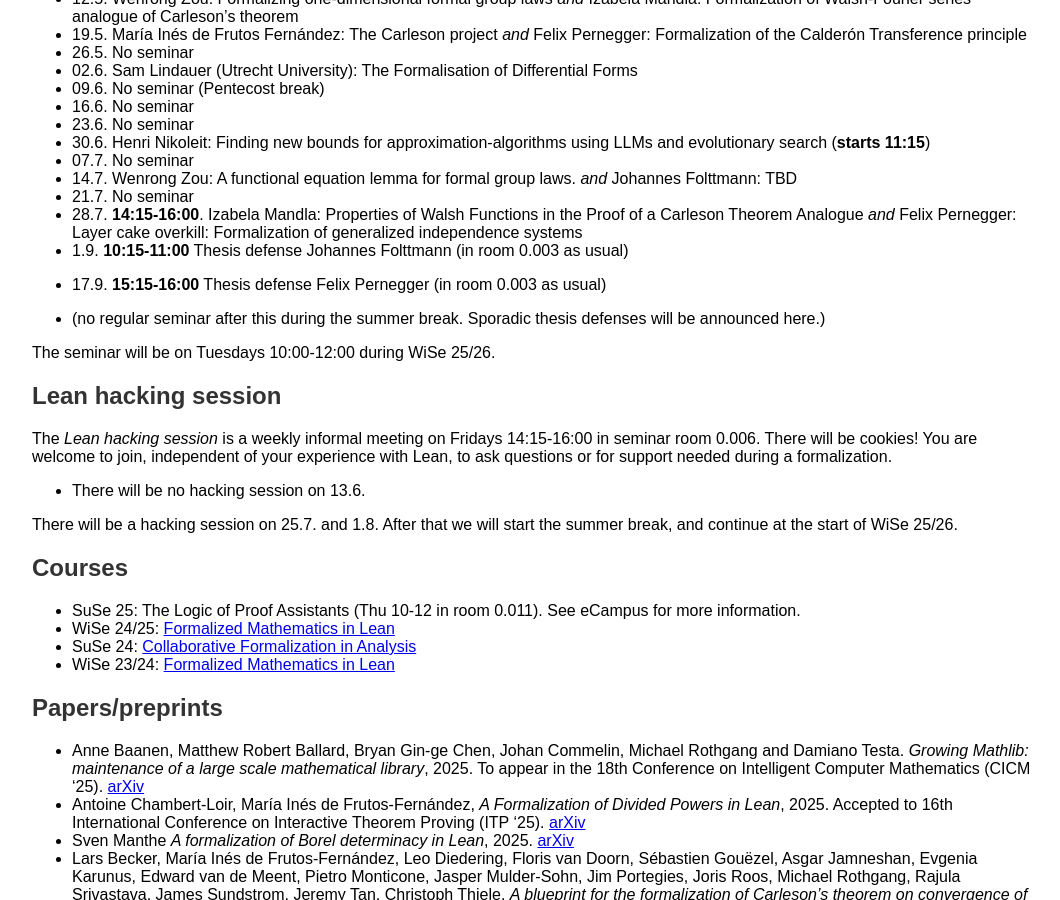
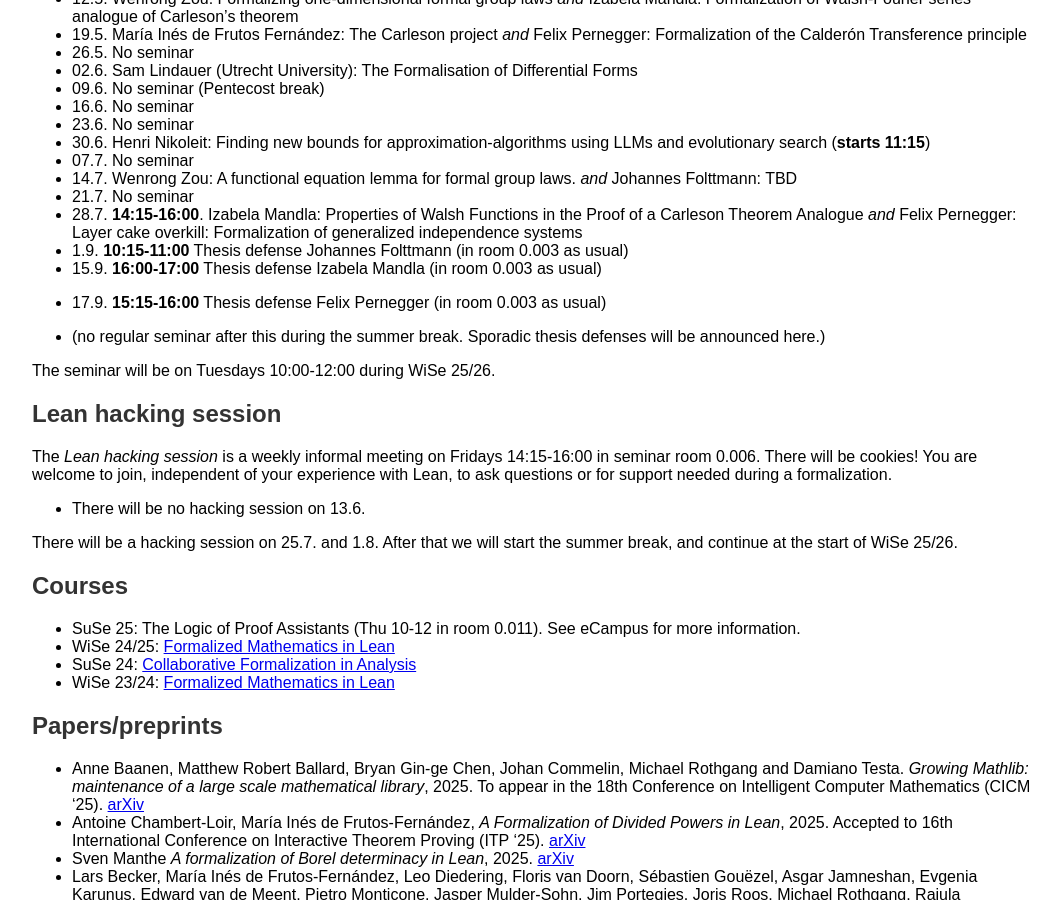
Before and after one commit to fpvandoorn/fpvandoorn.github.io, a Jekyll site: the page built from formalized-mathematics.md, in a window 1280 px wide and 900 px high, scrolled down 904 px. Shown: the whole window, without its empty margins (108-1168 px from the left). Built offline with Jekyll 4.4.1, drawn with Linux system fonts in a browser that asks for light colours; our own code applies the rules of GitHub Pages for plain Markdown files.

Commit message:
Izabela thesis defense

```diff
--- a/formalized-mathematics.md
+++ b/formalized-mathematics.md
@@ -60,6 +60,7 @@ Schedule:
 * 21.7. No seminar
 * 28.7. **14:15-16:00**. Izabela Mandla: Properties of Walsh Functions in the Proof of a Carleson Theorem Analogue *and* Felix Pernegger: Layer cake overkill: Formalization of generalized independence systems
 * 1.9. **10:15-11:00** Thesis defense Johannes Folttmann (in room 0.003 as usual)  <!-- second supervisor: Philipp -->
+* 15.9. **16:00-17:00** Thesis defense Izabela Mandla (in room 0.003 as usual)  <!-- second supervisor: Michel -->
 * 17.9. **15:15-16:00** Thesis defense Felix Pernegger (in room 0.003 as usual)  <!-- second supervisor: Asgar -->
 
 
```
